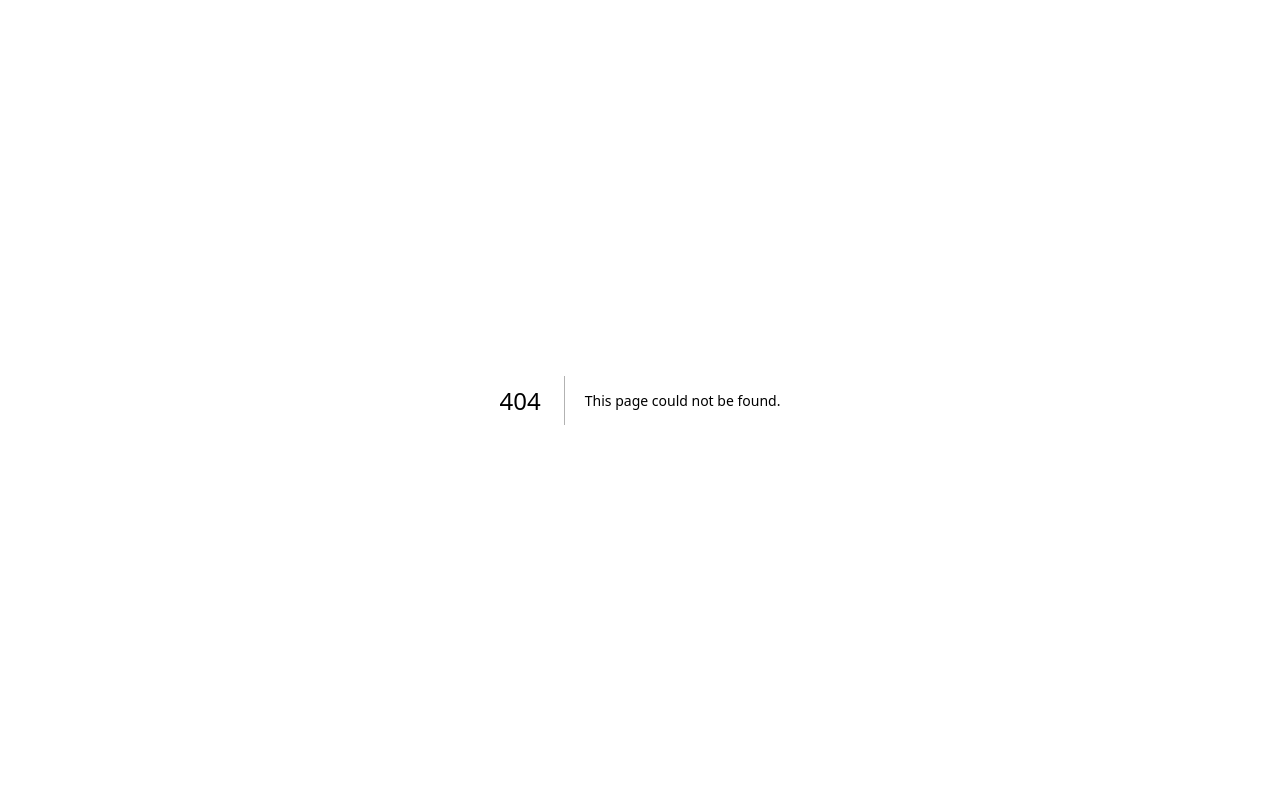
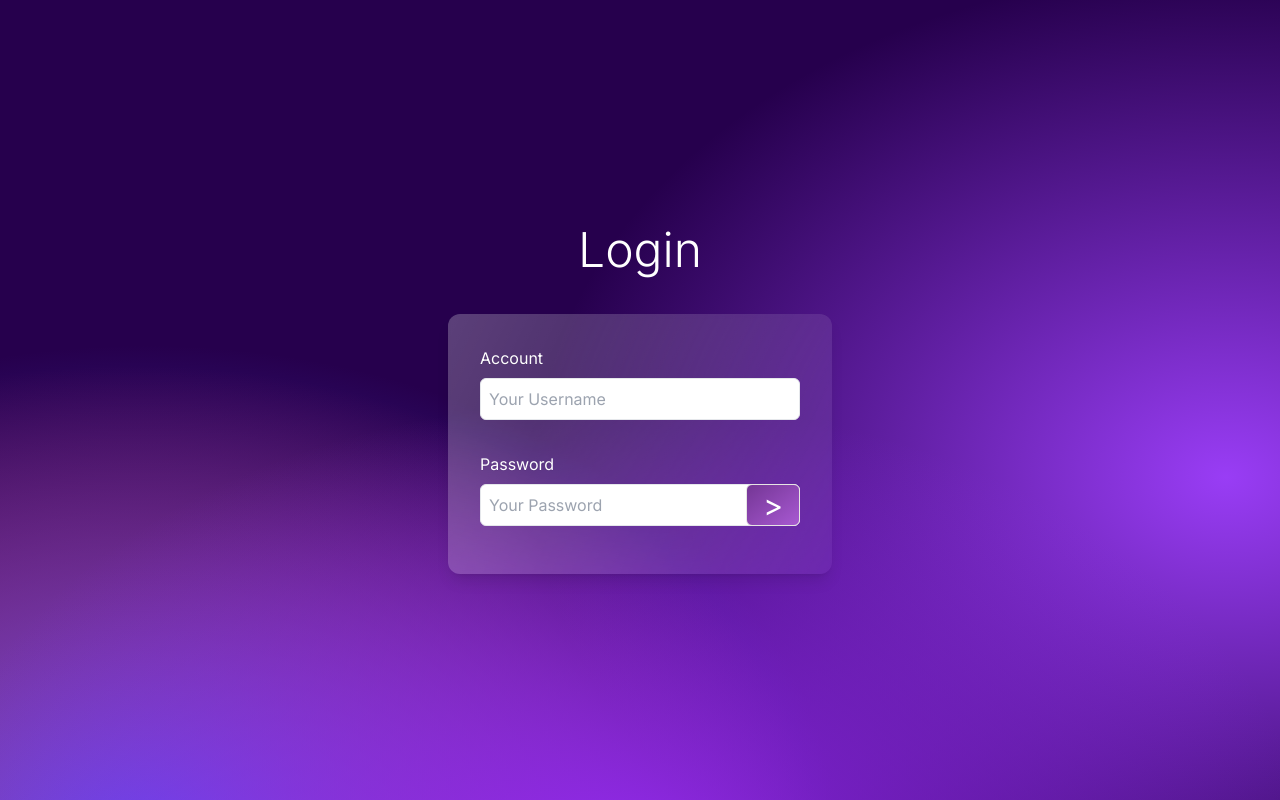
Before and after one commit to bnspoojitha/crypto-chat-ai, a Next.js app: page /login in a window 1280 px wide. Before the commit this address had no page. Built offline with nearby package versions, Linux system fonts and the light colour scheme.

Commit message:
Login auth

```diff
--- a/package.json
+++ b/package.json
@@ -15,6 +15,7 @@
     "autoprefixer": "10.4.15",
     "axios": "^1.5.0",
     "next": "13.4.19",
+    "next-auth": "^4.23.1",
     "postcss": "8.4.29",
     "react": "18.2.0",
     "react-dom": "18.2.0",
--- /dev/null
+++ b/src/app/api/auth/[...nextauth]/route.ts
@@ -0,0 +1,47 @@
+import NextAuth from "next-auth";
+import CredentialsProvider from "next-auth/providers/credentials";
+import axios from "axios";
+
+export default NextAuth({
+  providers: [
+    CredentialsProvider({
+      name: "Credentials",
+      credentials: {
+        username: { label: "Username", type: "text" },
+        password: { label: "Password", type: "password" },
+      },
+      authorize: async (credentials) => {
+        try {
+          console.log(credentials, "credentials");
+          const response = await fetch(
+            "http://3.26.157.3:5001/api-chatbot-ai/api/authenticate",
+            {
+              method: "POST",
+              body: JSON.stringify(credentials),
+              headers: {
+                "Content-Type": "application/json",
+                Accept: "application/json",
+              },
+            }
+          );
+
+          console.log(response, "user");
+          const user = await response.json();
+
+          if (response.ok && user) {
+            return user;
+          } else {
+            return null;
+          }
+        } catch (error) {
+          // Handle any errors that occur during the request
+          console.error("An error occurred:", error);
+          return Promise.resolve(null);
+        }
+      },
+    }),
+  ],
+  pages: {
+    signIn: "/auth/login",
+  },
+});
--- a/src/app/layout.tsx
+++ b/src/app/layout.tsx
@@ -6,6 +6,7 @@ import { Inter } from "next/font/google";
 import { useReducer } from "react";
 import { globalReducer, init_state_global } from "./reducers/globalReducer";
 import { globalContext } from "./context/globalContext";
+import Providers from "./providers";
 
 const inter = Inter({ subsets: ["latin"] });
 
@@ -25,7 +26,7 @@ export default function RootLayout({
     <html lang="en">
       <body className={inter.className}>
         <globalContext.Provider value={{ state, dispatch }}>
-          {children}
+          <Providers>{children}</Providers>
         </globalContext.Provider>
       </body>
     </html>
--- /dev/null
+++ b/src/app/login/page.tsx
@@ -0,0 +1,71 @@
+"use client";
+
+import React, { useState } from "react";
+import { useRouter } from "next/navigation";
+import { signIn } from "next-auth/react";
+
+const Login = () => {
+  const [username, setUsername] = useState("");
+  const [password, setPassword] = useState("");
+  const [error, setError] = useState("");
+  const router = useRouter();
+
+  const handleSubmit = async (e: React.FormEvent<HTMLFormElement>) => {
+    e.preventDefault();
+
+    const result = await signIn("credentials", {
+      username: username,
+      password: password,
+      redirect: true,
+      callbackUrl: "/",
+    });
+
+    // if (result && result.error) {
+    //   setError("Invalid username or password!");
+    // } else {
+    //   console.log("Login successful");
+    //   router.push("/");
+    // }
+  };
+
+  return (
+    <div className="min-h-screen flex flex-col items-center justify-center">
+      <h1 className="text-5xl text-white font-light mb-10 text-center">
+        Login
+      </h1>
+      <div className="glass p-8 shadow-lg rounded-md w-96">
+        <form onSubmit={handleSubmit}>
+          <div className="mb-8">
+            <label className="block text-white mb-2">Account</label>
+            <input
+              type="text"
+              placeholder="Your Username"
+              className="w-full p-2 border bg-white text-gray-600 rounded-md focus:outline-none focus:ring focus:border-white"
+              value={username}
+              onChange={(e) => setUsername(e.target.value)}
+            />
+          </div>
+          <div className="relative mb-4">
+            <label className="block text-white mb-2">Password</label>
+            <input
+              type="password"
+              placeholder="Your Password"
+              className="w-full p-2 border bg-white text-gray-600 rounded-md focus:outline-none focus:ring focus:border-white"
+              value={password}
+              onChange={(e) => setPassword(e.target.value)}
+            />
+            <button
+              className="absolute right-0 inset-y-auto px-4 py-[2px] border border-stone-200 bg-gradient-to-br from-[#743695] to-[#a859d2] text-white rounded-md transition-bg hover:bg-gradient-to-br hover:from-[#a859d2] hover:to-[#743695]"
+              type="submit"
+            >
+              <span className="text-3xl">&gt;</span>
+            </button>
+          </div>
+        </form>
+        {error && <p className="text-red-500">{error}</p>}
+      </div>
+    </div>
+  );
+};
+
+export default Login;
--- a/src/app/page.tsx
+++ b/src/app/page.tsx
@@ -7,9 +7,19 @@ import Response from "./components/Response";
 import Search from "./components/Search";
 import { useGlobalContext } from "./context/globalContext";
 import { chatTypes } from "./reducers/globalReducer";
+import { useSession } from "next-auth/react";
+import { Session } from "inspector";
+import { useRouter } from "next/navigation";
+import { useEffect } from "react";
 
 export default function Home() {
   const { state: globalState, dispatch: globalDispatch } = useGlobalContext();
+  const { data: session } = useSession();
+
+  if (!session?.user) {
+    useRouter().push("/auth/login");
+  }
+
   return (
     <main className="grid grid-cols-6 gap-3 w-screen h-screen p-5">
       <div className="glass-side col-span-1  ">
@@ -18,13 +28,6 @@ export default function Home() {
 
       <div className="glass col-span-5 flex flex-col gap-2 p-5 overflow-y-auto">
         <div className="flex flex-col gap-2 overflow-y-auto">
-          {/* {globalState.question.map((question, index) => (
-            <Ask key={index} question={question} />
-          ))}
-          {globalState.answer.map((answer, index) => (
-            <Response key={index} response={answer} />
-          ))} */}
-
           {globalState.chats.map((chat, index) =>
             chat.type === chatTypes.Question ? (
               <Ask key={index} question={chat.text} />
--- /dev/null
+++ b/src/app/providers.tsx
@@ -0,0 +1,13 @@
+"use client";
+
+import { SessionProvider } from "next-auth/react";
+
+interface Props {
+  children: React.ReactNode;
+}
+
+function Providers({ children }: Props) {
+  return <SessionProvider>{children}</SessionProvider>;
+}
+
+export default Providers;
```
Also changed, not shown: 1 other file (tests, documents, lock files or other folders).
